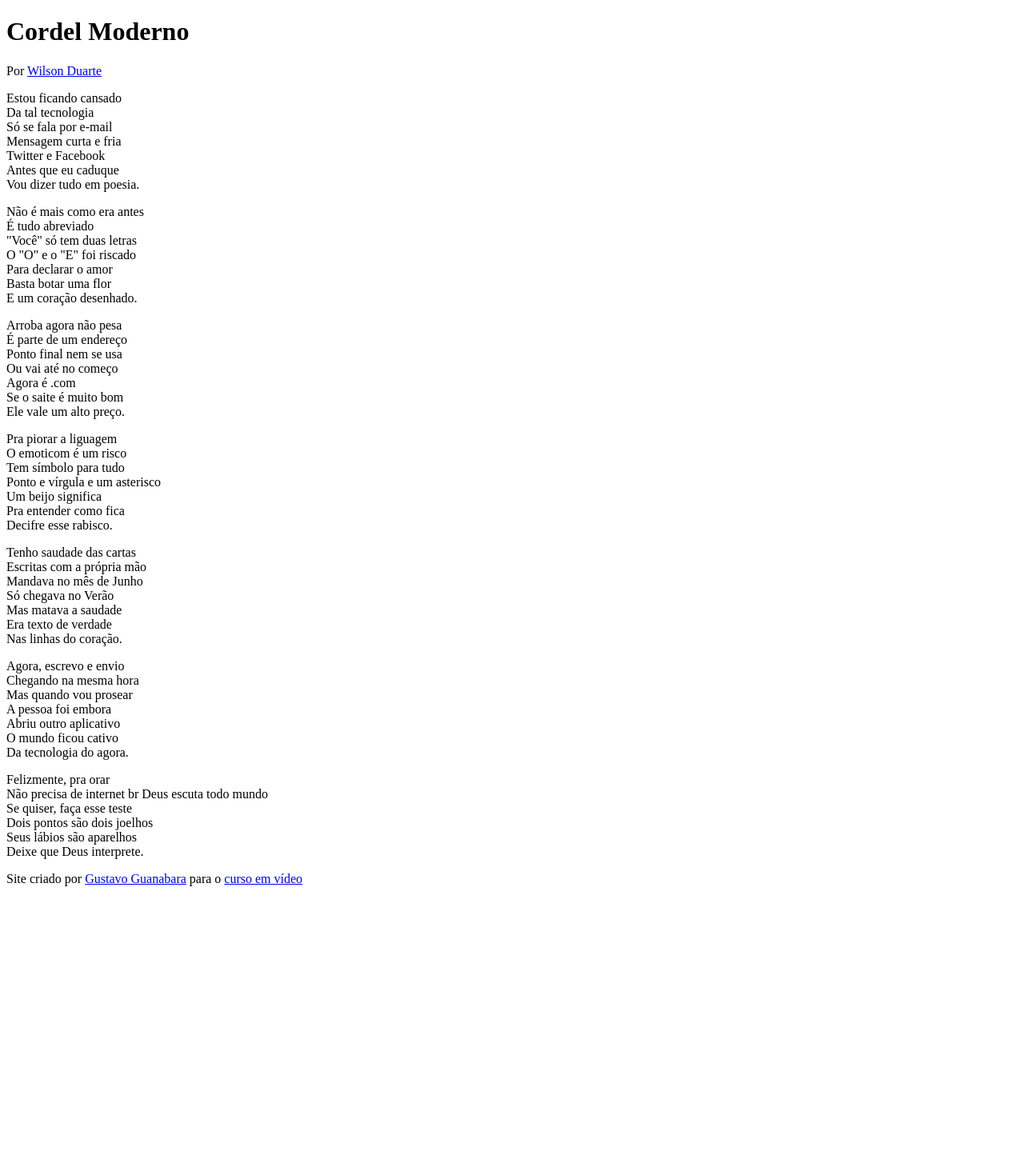
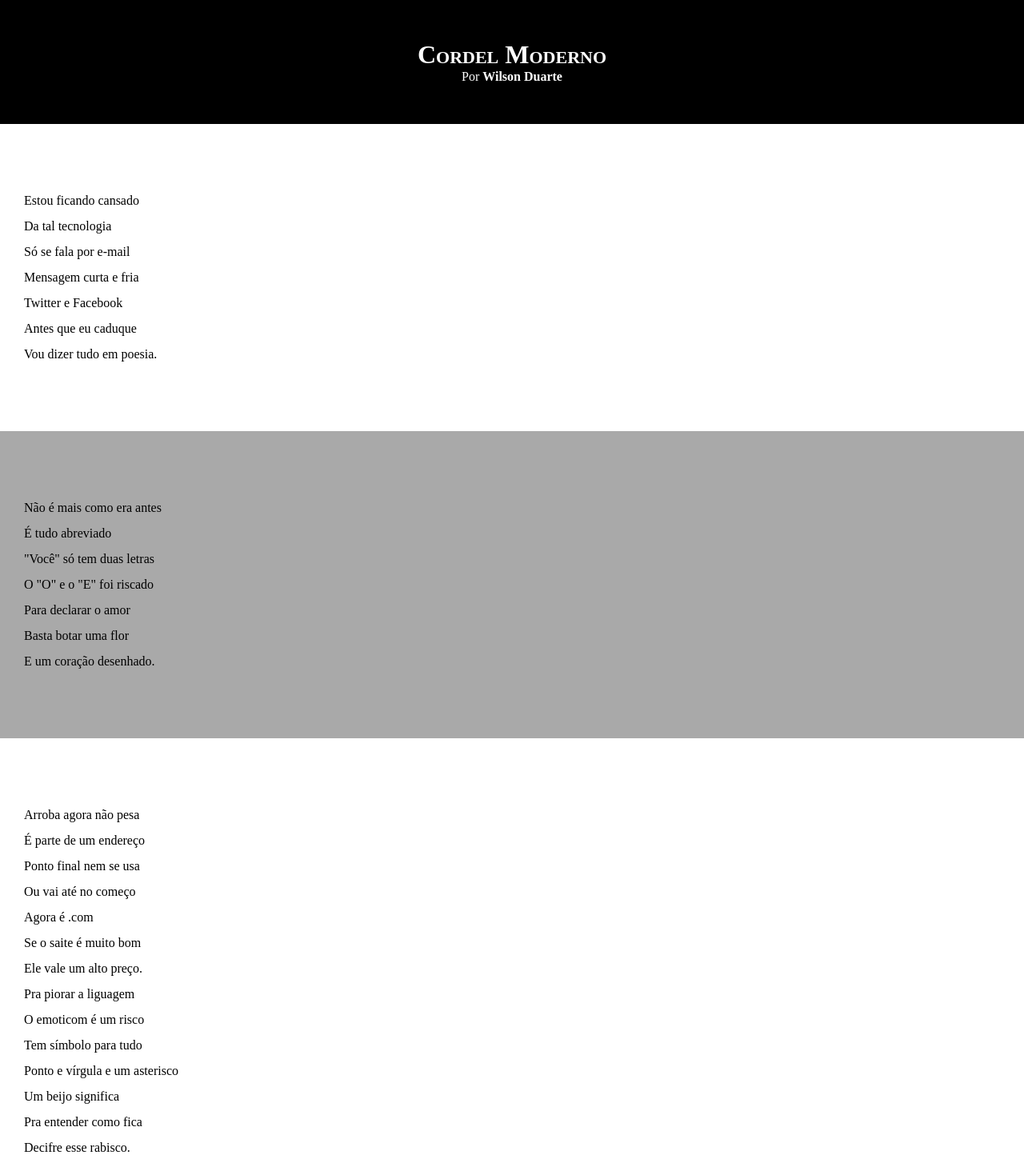
Before and after one commit to mmaltivo/HTLM_CSS, a plain HTML site: page EXERCÍCIOS/desafios/d12/index.html in a window 1280 px wide. Shown: the top 1454 px of the page at 80% size. Before the commit the page ends 1124 px from the top, so only its background shows below. Drawn offline with Linux system fonts and the light colour scheme.

Commit message:
ajustando o estilo

```diff
--- a/EXERCÍCIOS/desafios/d12/estilo/style.css
+++ b/EXERCÍCIOS/desafios/d12/estilo/style.css
@@ -1 +1,65 @@
 @charset "UTF-8";
+
+*{
+    margin: 0px;
+    padding: 0px;
+}
+
+html, body{
+    min-height: 100vh;
+    background-color: darkgray;
+}
+
+header{
+    background-color: black;
+    color: white;
+    text-align: center;
+}
+
+header > h1{
+    padding-top: 50px;
+    font-variant: small-caps;
+}
+
+header > p{
+    padding-bottom: 50px;
+}
+
+header a, footer a {
+    color: white;
+    text-decoration: none;
+    font-weight: bolder;
+}
+
+header a:hover, footer a:hover{
+    text-decoration: underline;
+}
+
+section{
+    padding-top: 10vh;
+    padding-bottom: 10vh;
+    line-height: 2em;
+    padding-left: 30px;
+}
+
+section.normal{
+    background-color: white;
+    color: black;
+}
+
+section.image{
+    background-color: rgb(51, 46, 46);
+    color: white;
+}
+
+section.image > p{
+    width: 400px;
+    background-color: rgba(0, 0, 0, 0.233);
+}
+
+footer{
+    background-color: black;
+    color: white;
+    text-align: center;
+    padding: 10px
+}
--- a/EXERCÍCIOS/desafios/d12/index.html
+++ b/EXERCÍCIOS/desafios/d12/index.html
@@ -17,7 +17,7 @@
     </header>
 
     <p>
-        <section>
+        <section class="normal">
             Estou ficando cansado <br>
             Da tal tecnologia <br>
             Só se fala por e-mail <br>
@@ -30,7 +30,7 @@
 
 
     <p>
-        <section>
+        <section class="imagem">
             Não é mais como era antes <br>
             É tudo abreviado <br>
             "Você" só tem duas letras <br>
@@ -42,7 +42,7 @@
     </p>
 
 
-        <section>
+        <section class="normal">
             <p>
                 Arroba agora não pesa <br>
                 É parte de um endereço <br>
@@ -66,7 +66,7 @@
 
 
     <p>
-        <section>
+        <section class="imagem">
             Tenho saudade das cartas <br>
             Escritas com a própria mão <br>
             Mandava no mês de Junho <br>
@@ -77,7 +77,7 @@
         </section>
     </p>
 
-        <section>
+        <section class="normal">
             <p>
                 Agora, escrevo e envio <br>
                 Chegando na mesma hora <br>
```
